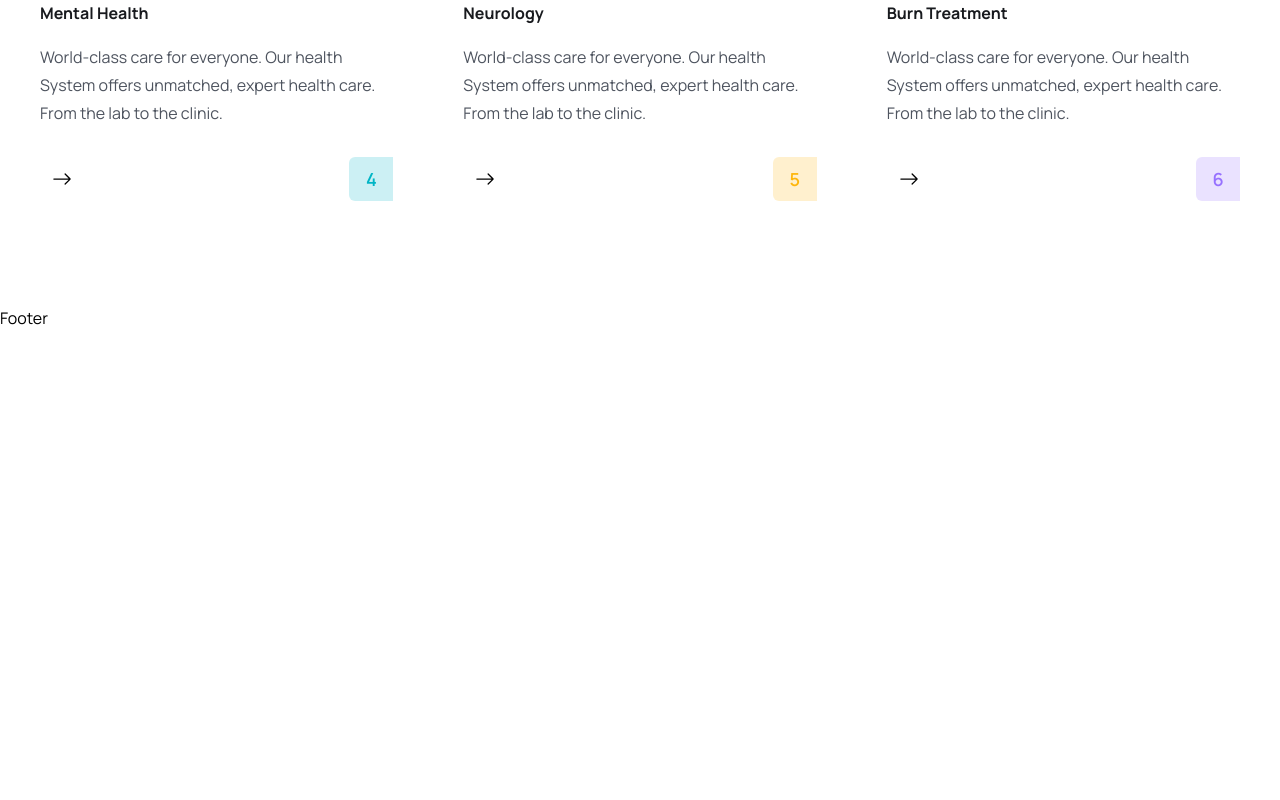
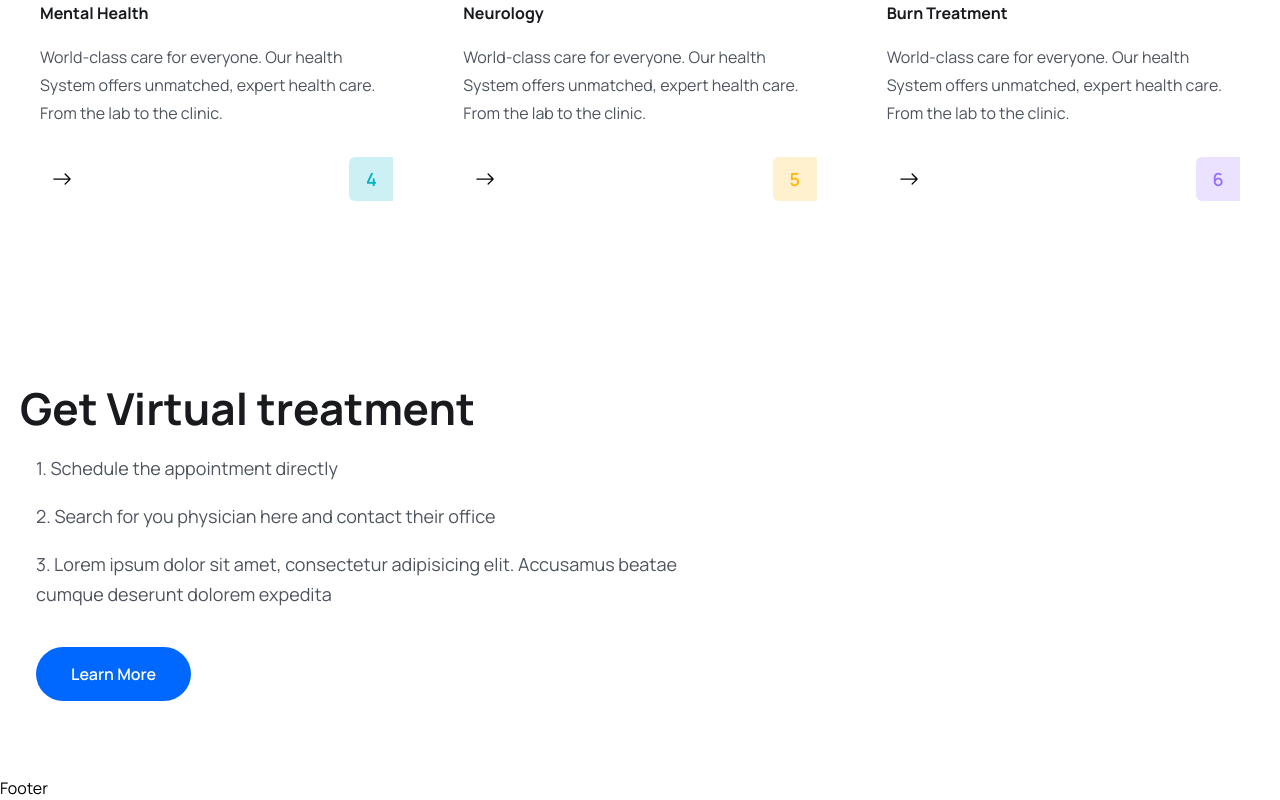
Before and after one commit to SalmanMohammed2001/Docker_Appointement_Frontend, a React (Vite) app: page / in a window 1280 px wide. Shown: the part 2745-3545 px from the top of the page. Before the commit the page ends 3075 px from the top, so only its background shows below. Built offline with nearby package versions, Linux system fonts and the light colour scheme.

Commit message:
implementation feature section left contant done

```diff
--- a/src/pages/Home.tsx
+++ b/src/pages/Home.tsx
@@ -1,13 +1,14 @@
-import  heroImg from '../assets/images/hero-img01.png'
-import  heroImg2 from '../assets/images/hero-img02.png'
-import  heroImg3 from '../assets/images/hero-img03.png'
-import  icon1 from '../assets/images/icon01.png'
-import  icon2 from '../assets/images/icon02.png'
-import  icon3 from '../assets/images/icon03.png'
+import heroImg from '../assets/images/hero-img01.png'
+import heroImg2 from '../assets/images/hero-img02.png'
+import heroImg3 from '../assets/images/hero-img03.png'
+import icon1 from '../assets/images/icon01.png'
+import icon2 from '../assets/images/icon02.png'
+import icon3 from '../assets/images/icon03.png'
 import {Link} from "react-router-dom";
 import {BsArrowRight} from "react-icons/bs";
 import About from "../components/about/About.tsx";
 import ServicesList from "../components/services/ServicesList.tsx";
+
 const Home = () => {
     return (
         <div>
@@ -77,7 +78,8 @@ const Home = () => {
                 <div className="container">
                     <div className={"lg:w-[470px] mx-auto"}>
                         <h2 className={"heading text-center"}>Providing the best Medical service</h2>
-                        <p className={"text_para text-center"}>Lorem ipsum dolor sit amet, consectetur adipisicing elit. Adipisci aliquam</p>
+                        <p className={"text_para text-center"}>Lorem ipsum dolor sit amet, consectetur adipisicing elit.
+                            Adipisci aliquam</p>
                     </div>
                 </div>
 
@@ -172,6 +174,37 @@ const Home = () => {
 
             {/*====================service section=========================*/}
 
+
+            {/*====================feature section=========================*/}
+            <section>
+                <div className="container">
+                    <div className={"flex justify-between items-center flex-col lg:flex-row"}>
+                        <div className={"xl:w-[670px]"}>
+                            <h2 className={"heading"}>
+                                Get Virtual treatment
+                            </h2>
+                            <ul className={"pl-4"}>
+                                <li className={"text_para"}> 1. Schedule the appointment directly</li>
+                                <li className={"text_para"}> 2. Search for you physician here and contact their office
+                                </li>
+                                <li className={"text_para"}> 3. Lorem ipsum dolor sit amet, consectetur adipisicing
+                                    elit. Accusamus beatae cumque
+                                    deserunt dolorem expedita
+                                </li>
+
+                                <Link to={"/"}><button className={"btn"}>Learn More</button></Link>
+                            </ul>
+                        </div>
+
+                        <div></div>
+
+                    </div>
+                </div>
+
+            </section>
+
+            {/*====================feature section=========================*/}
+
         </div>
     )
 }
```
